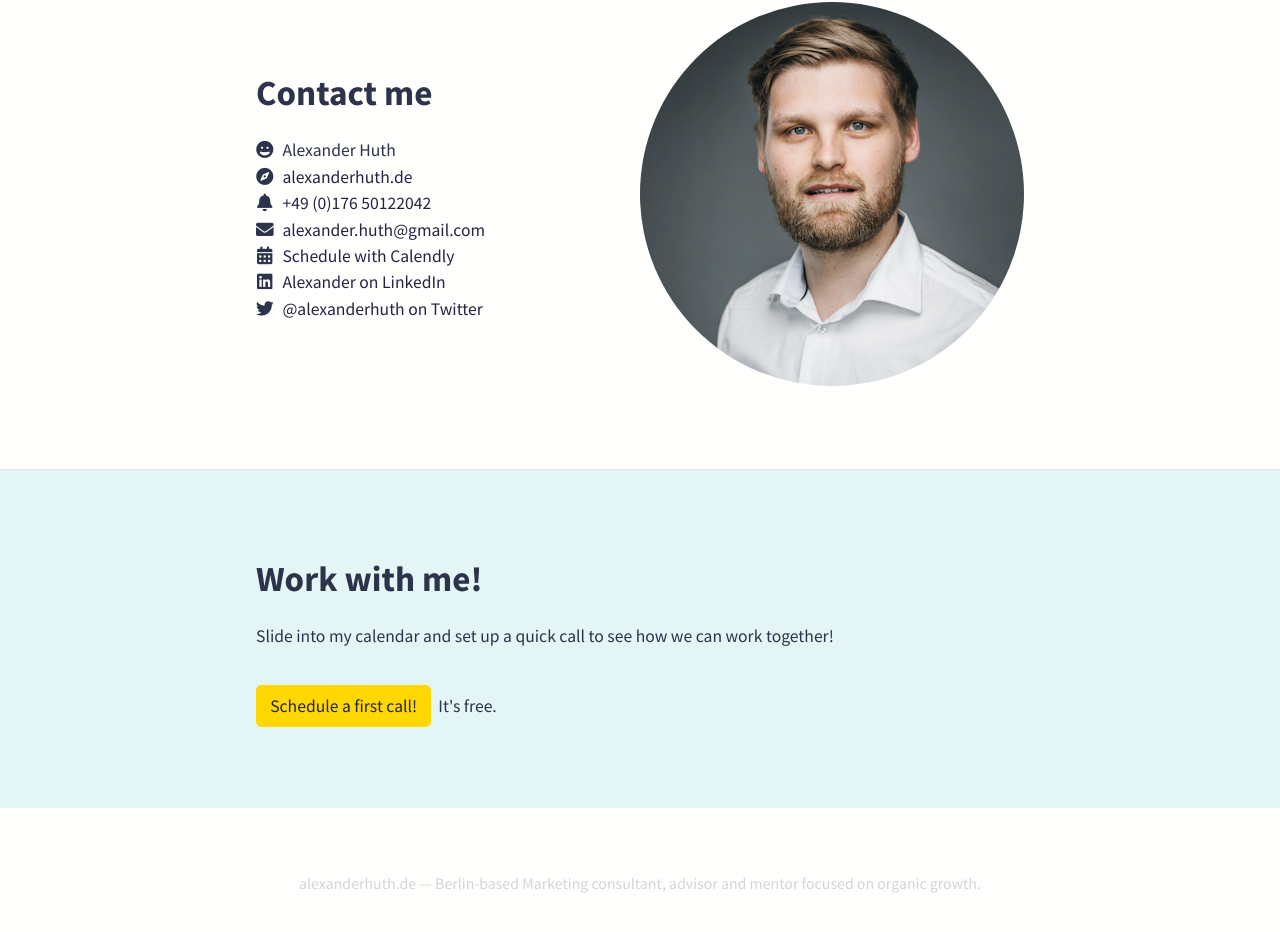
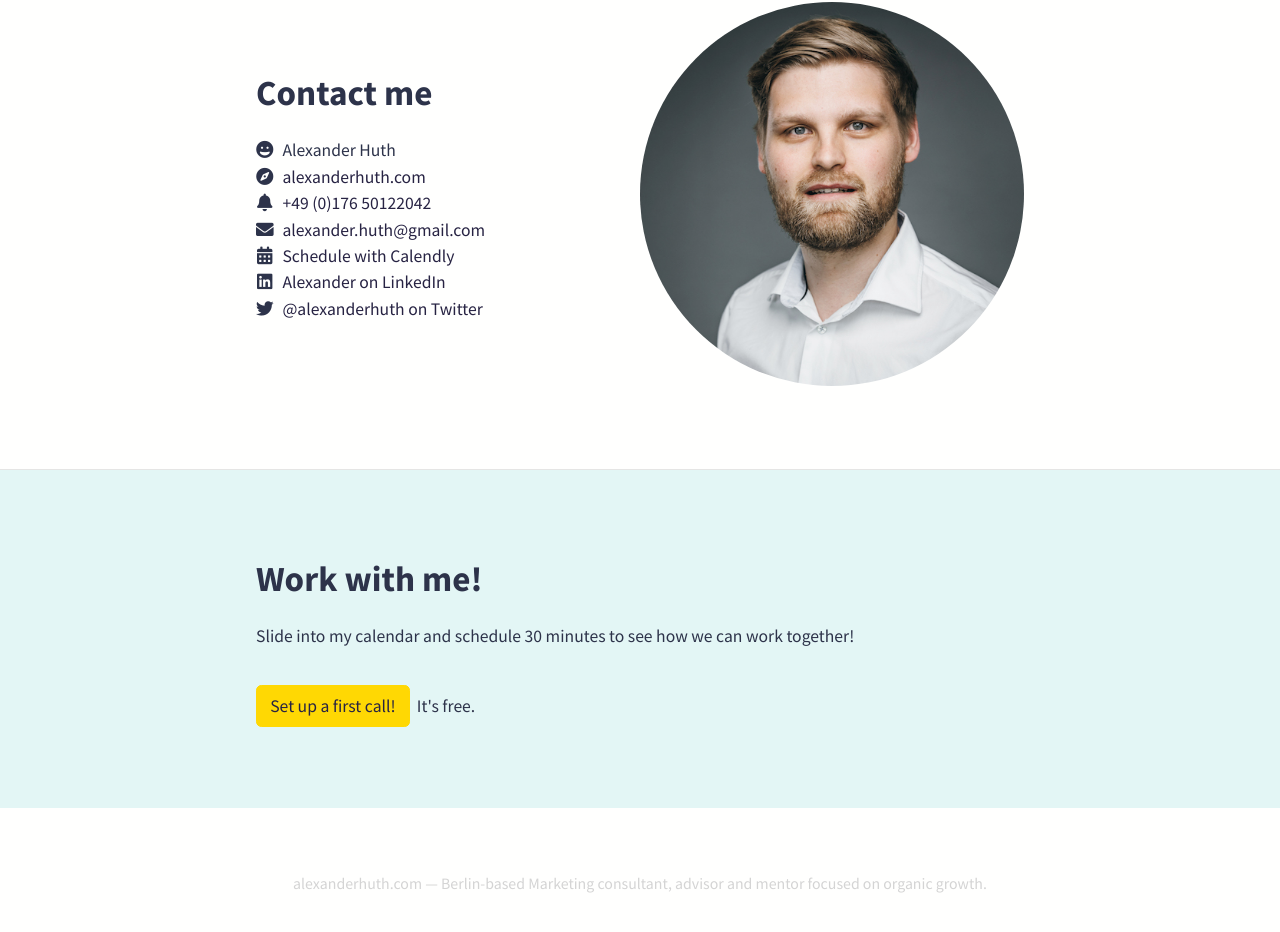
Before and after one commit to alexanderhuth/alexanderhuth.github.io, a Jekyll site: the page built from index.md, in a window 1280 px wide and 1400 px high, scrolled down 1134 px. Shown: the part 440-1372 px from the top of the window. Built offline with Jekyll 4.4.1, drawn with Linux system fonts in a browser that asks for light colours; nearby versions of some CDN libraries.

Commit message:
Changed a few links.

```diff
--- a/_config.yml
+++ b/_config.yml
@@ -1,6 +1,6 @@
 # SITE CONFIGURATION
 baseurl: ""
-url: "https://alexanderhuth.de"
+url: "https://alexanderhuth.com"
 
 # THEME-SPECIFIC CONFIGURATION
 theme_settings:
@@ -14,7 +14,7 @@ theme_settings:
   # Header and footer text
   hero_text: "I enable great SEO."
   header_feature_image:
-  footer_text: "alexanderhuth.de"
+  footer_text: "alexanderhuth.com"
 
   # Icons
   rss: false
@@ -27,6 +27,7 @@ theme_settings:
   strava: "15011993"
   phone: "004917650122042"
   calendly: "alexanderhuth"
+  calendly_cta: "first"
 
   # Scripts
   google_analytics: # Tracking ID, e.g. "UA-000000-01"
--- a/_includes/contact.html
+++ b/_includes/contact.html
@@ -1,5 +1,5 @@
 <aside class="contact">
 	<h2>Work with me!</h2>
-	<p>Slide into my calendar and set up a quick call to see how we can work together!</p>
-	<span><a class="button" href="https://calendly.com/alexanderhuth">Schedule a first call!</a>&nbsp;&nbsp;It's free.</span>
+	<p>Slide into my calendar and schedule 30 minutes to see how we can work together!</p>
+	<span><a class="button" href="https://calendly.com/{{ site.theme_settings.calendly }}/{{ site.theme_settings.calendly_cta }}">Set up a first call!</a>&nbsp;&nbsp;It's free.</span>
 </aside>
--- a/_includes/header.html
+++ b/_includes/header.html
@@ -9,8 +9,8 @@
 	</section>
 
 	<nav class="site-nav">
-	<span class="nav-contact-regular"><a class="nav-button" href="https://calendly.com/alexanderhuth">Schedule a first call!</a></span>
-	<span class="nav-contact-small"><a class="nav-button" href="https://calendly.com/alexanderhuth"><i class="fa-fw fa fa-calendar-plus"></i></a></span>
+	<span class="nav-contact-regular"><a class="nav-button" href="https://calendly.com/{{ site.theme_settings.calendly }}/{{ site.theme_settings.calendly_cta }}">Schedule a first call!</a></span>
+	<span class="nav-contact-small"><a class="nav-button" href="https://calendly.com/{{ site.theme_settings.calendly }}/{{ site.theme_settings.calendly_cta }}"><i class="fa-fw fa fa-calendar-plus"></i></a></span>
 	</nav>
 
 	{% if site.theme_settings.navigation %}
--- a/_includes/profile.html
+++ b/_includes/profile.html
@@ -3,7 +3,7 @@
 	<h2>Contact me</h2>
 		<ul class="fa-ul">
 			<li><i class="fa-li fa fa-grin"></i>Alexander Huth</li>
-			<li><i class="fa-li fa fa-compass"></i><a href="{{ site.url }}">alexanderhuth.de</a></li>
+			<li><i class="fa-li fa fa-compass"></i><a href="{{ site.url }}">alexanderhuth.com</a></li>
 			{% if site.theme_settings.phone %}
 			<li><i class="fa-li fa fa-bell"></i><a href="tel:{{ site.theme_settings.phone }}">+49 (0)176 50122042</a></li>
 			{% endif %}
@@ -11,7 +11,7 @@
 			<li><i class="fa-li fa fa-envelope"></i><a href="mailto:{{ site.theme_settings.email_address }}" title="{{ site.theme_settings.str_email }}">{{ site.theme_settings.email_address }}</a></li>
 			{% endif %}
 			{% if site.theme_settings.calendly %}
-			<li><i class="fa-li fa fa-calendar-alt"></i><a href="https://www.calendly.com/{{ site.theme_settings.calendly }}/">Schedule with Calendly</a></li>
+			<li><i class="fa-li fa fa-calendar-alt"></i><a href="https://calendly.com/{{ site.theme_settings.calendly }}">Schedule with Calendly</a></li>
 			{% endif %}
 			{% if site.theme_settings.linkedin %}
 			<li><i class="fa-li fab fa-linkedin"></i><a href="https://www.linkedin.com/in/{{ site.theme_settings.linkedin }}/" title="{{ site.theme_settings.str_follow_on }}LinkedIn">Alexander on LinkedIn</a></li>
```
